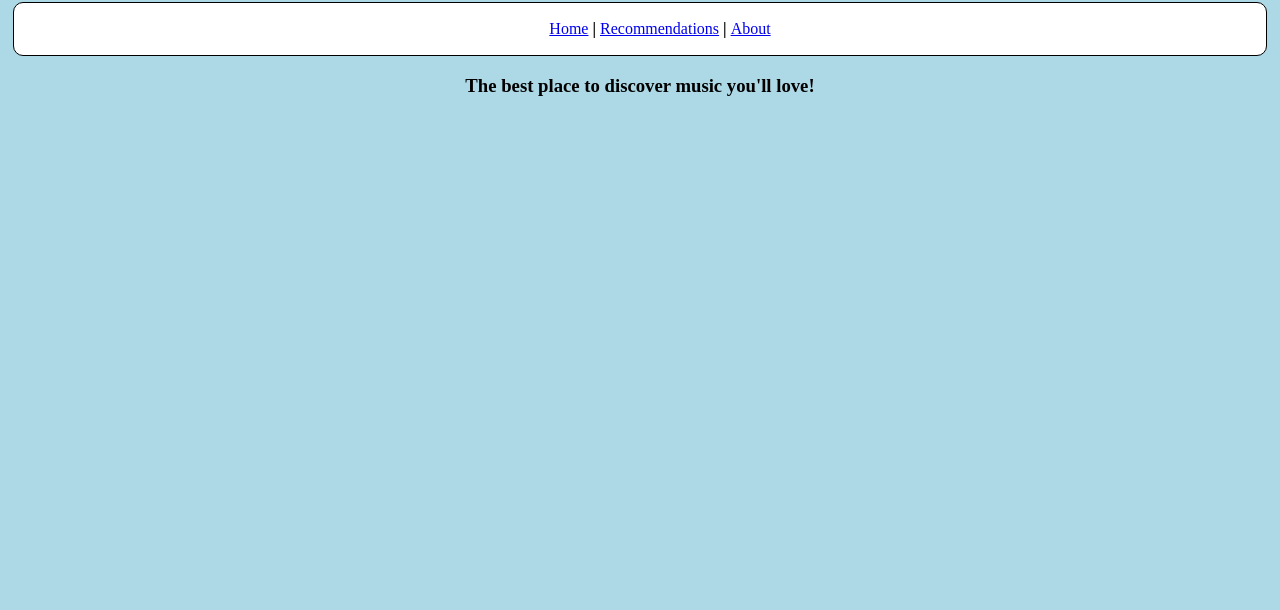
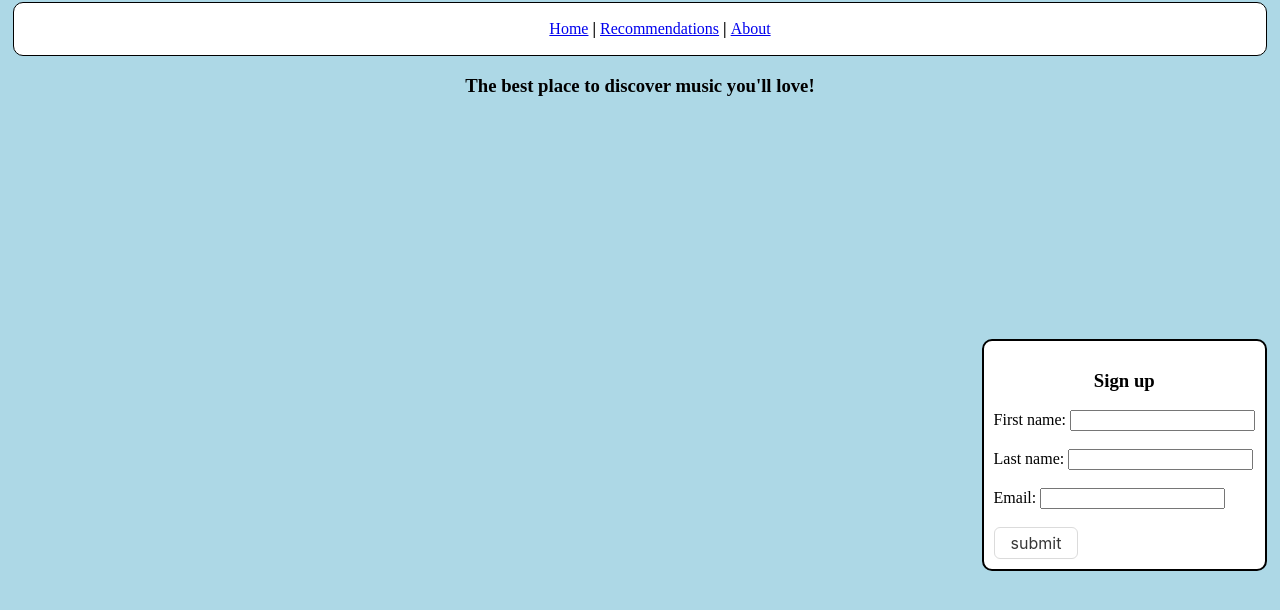
Before and after one commit to jkiim0/377-Final-Project, a website: page public/home.html in a window 1280 px wide. Shown: the part 64-674 px from the top of the page. Drawn offline with Linux system fonts and the light colour scheme; no server answers.

Commit message:
working on connecting front and back end

```diff
--- a/public/home.html
+++ b/public/home.html
@@ -4,6 +4,7 @@
         <link rel="stylesheet" href="layout.css">
         <script src="https://cdnjs.cloudflare.com/ajax/libs/simple-slider/1.0.0/simpleslider.min.js" defer></script>
         <script src="carousel.js" defer></script>
+        <script src="home.js" defer></script>
     </head>
     <body>
         <!-- heading for home page -->
@@ -29,5 +30,19 @@
         <br>
 
         <div id="carousel" style="width: 600px; height: 200px;"></div>
+
+        <div class="userInfo">
+            <h3 style="text-align: center;">Sign up</h3>
+            <label id="firstName">First name:</label>
+            <input id="firstNameInput">
+            <br><br>
+            <label id="lastName">Last name:</label>
+            <input id="lastNameInput">
+            <br><br>
+            <label id="email">Email:</label>
+            <input id="emailInput">
+            <br><br>
+            <button class="button-60" role="button" onclick="getInfo()">submit</button>
+        </div>
     </body>
 </html>
--- /dev/null
+++ b/public/home.js
@@ -0,0 +1,39 @@
+// prints "{output: '____'}" where the id is
+// change 'none' in line 15 to whichever id function is being used for
+
+// html code that goes with the js file
+// <script src="homePage.js" defer></script>
+
+async function getInfo(){
+    const firstName = document.getElementById("firstNameInput").value;
+    const lastName = document.getElementById("lastNameInput").value;
+    const email = document.getElementById("emailInput").value;
+
+    const response = await fetch('/user', {
+        method: 'POST',
+        headers: {
+            'Content-Type': 'application/json'
+        },
+        body: JSON.stringify({
+            firstName,
+            lastName,
+            email
+        })
+    });
+
+    const result = await response.json();
+    console.log(result);
+}
+
+// function callAPI(){
+//     fetch('/', {
+//         method: 'POST'
+//     })
+//         .then((response) => response.json())
+//         .then(responseJson =>  {
+//             console.log('response:', responseJson); // show up in browser
+//             document.getElementById('none').innerHTML = JSON.stringify(responseJson);
+//         });
+// }
+
+// window.onload = callAPI();
--- a/public/layout.css
+++ b/public/layout.css
@@ -74,3 +74,53 @@ body{
     display: block;
     margin: auto;
 }
+
+.userInfo{
+    background-color: white;
+    border-radius: 10px;
+    margin: 5px;
+    padding: 10px;
+    border: solid, 2px, black;
+    float: right;
+}
+
+/* user info button (home page) */
+.button-60 {
+  align-items: center;
+  appearance: none;
+  background-color: #fff;
+  border: 1px solid #dbdbdb;
+  border-radius: .375em;
+  box-shadow: none;
+  box-sizing: border-box;
+  color: #363636;
+  cursor: pointer;
+  display: inline-flex;
+  font-family: BlinkMacSystemFont,-apple-system,"Segoe UI",Roboto,Oxygen,Ubuntu,Cantarell,"Fira Sans","Droid Sans","Helvetica Neue",Helvetica,Arial,sans-serif;
+  font-size: 1rem;
+  height: 2em;
+  justify-content: center;
+  line-height: 1.5;
+  padding: calc(.5em - 1px) 1em;
+  position: relative;
+  text-align: center;
+  user-select: none;
+  -webkit-user-select: none;
+  touch-action: manipulation;
+  vertical-align: top;
+  white-space: nowrap;
+}
+.button-60:active {
+  border-color: #4a4a4a;
+  outline: 0;
+}
+.button-60:focus {
+  border-color: #485fc7;
+  outline: 0;
+}
+.button-60:hover {
+  border-color: #b5b5b5;
+}
+.button-60:focus:not(:active) {
+  box-shadow: rgba(72, 95, 199, .25) 0 0 0 .125em;
+}
--- a/public/recommendation.js
+++ b/public/recommendation.js
@@ -18,8 +18,6 @@ async function artistRecs(){
     console.log('artist:', artistName);
 
     showToast("Finding similar artists for " + artistName + "...");
-
-    // document.getElementById('waitMessage').innerHTML = `<h4>Finding similar artists</h4>`;
 
     const artists = fetch(`https://tastedive.com/api/similar?type=music&q=${artistName}&limit=10&info=1&k=1062477-JennaKim-3CB98006&format=json`).then(result =>
         result.json()
@@ -55,6 +53,5 @@ async function artistRecs(){
         artistsTable.append(tableRow);
     });
 
-    // document.getElementById('waitMessage').style.display = 'none';
     artistsTable.style.display = 'table';
 }
```
Also changed, not shown: app.js (+35 -0 lines), public/homePage.js (deleted, +0 -19 lines).
